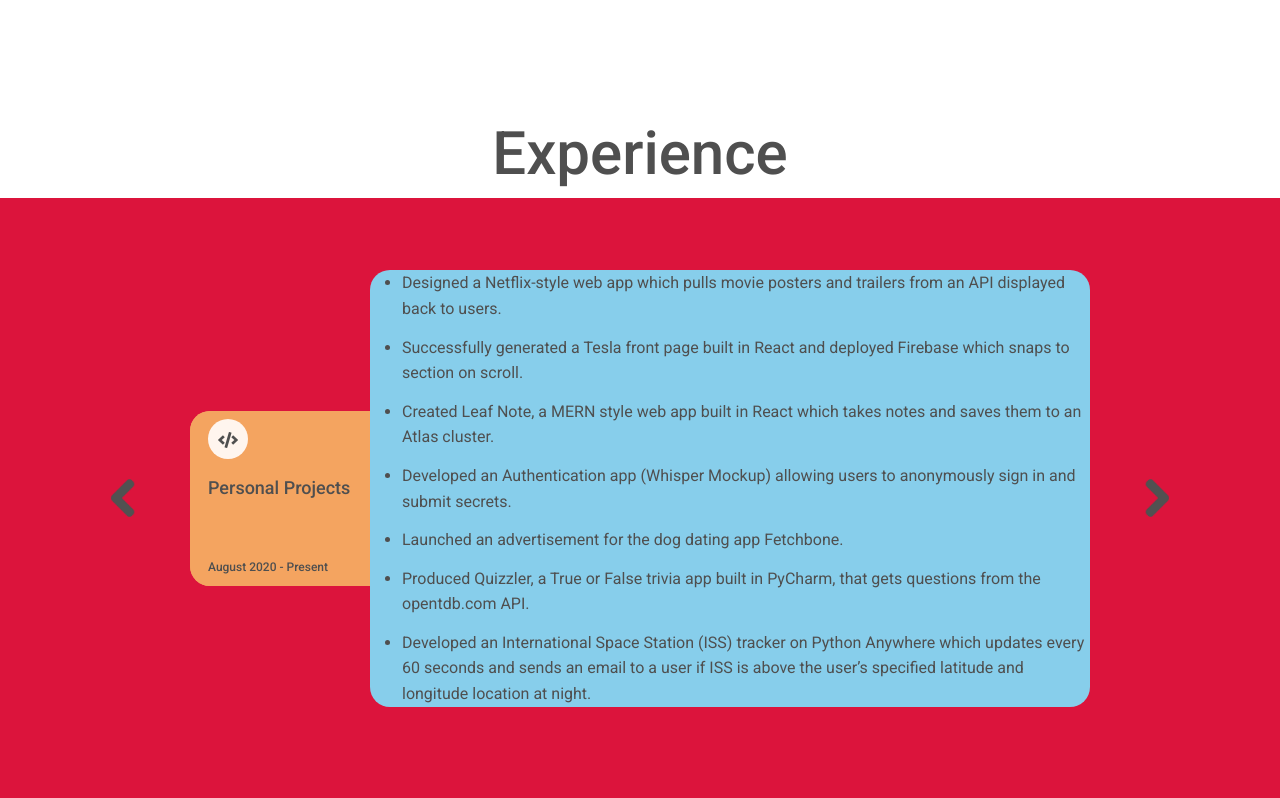
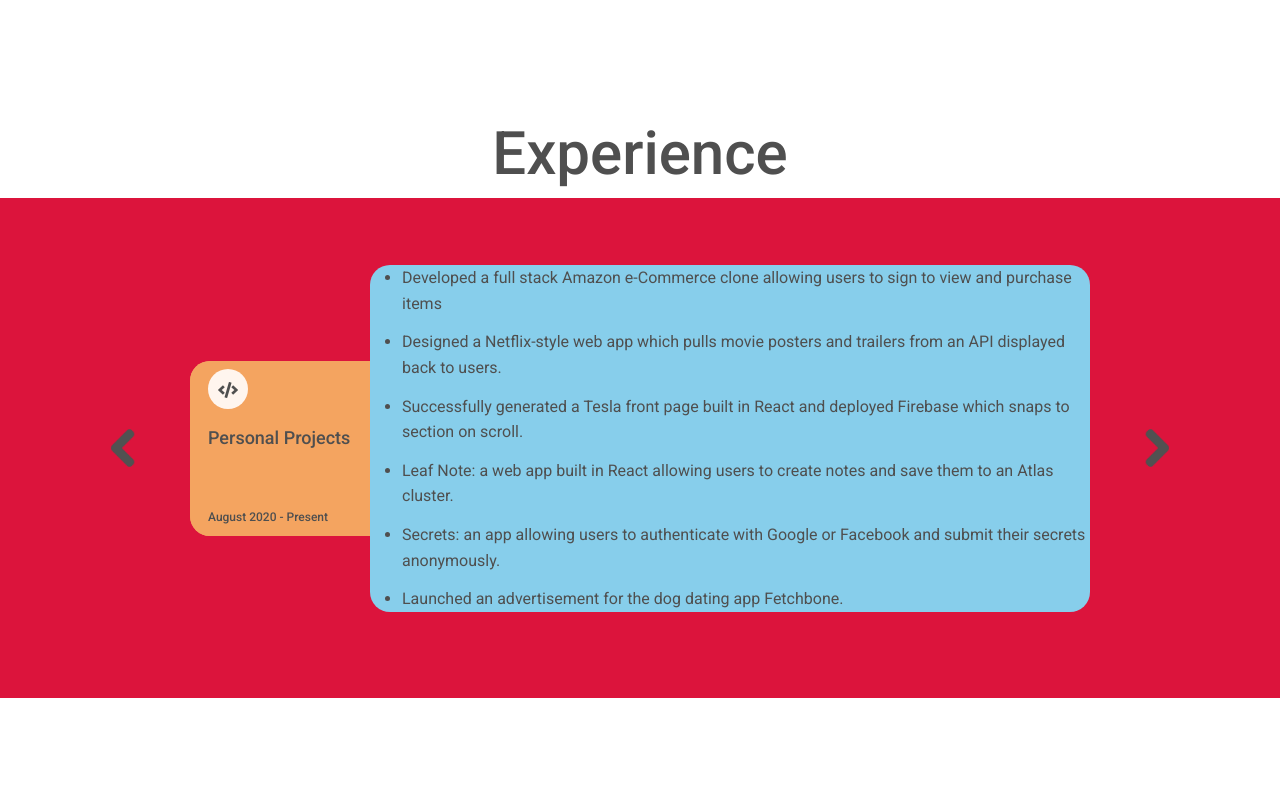
Before and after one commit to jNembhard/Portfolio, a React (Create React App) app: page / in a window 1280 px wide. Shown: the part 1282-2080 px from the top of the page. Built offline with nearby package versions, Linux system fonts and the light colour scheme.

Commit message:
Resume edits and styling

```diff
--- a/src/components/Portfolio.js
+++ b/src/components/Portfolio.js
@@ -83,6 +83,7 @@ const PortfolioHeading = styled.h2`
   font-size: 60px;
   display: flex;
   justify-content: center;
+
   @media (max-width: 768px) {
     font-size: 55px;
   }
--- a/src/components/Resume.js
+++ b/src/components/Resume.js
@@ -66,44 +66,42 @@ function Resume() {
 export default Resume;
 
 const SliderWrap = styled.div`
+  height: 1000px;
   margin-bottom: 150px;
-  overflow: hidden;
-  @media (max-width: 897px) {
-    height: 1750px;
-    margin-bottom: 100px;
-  }
 
-  @media (max-width: 812px) {
-    height: 2150px;
-  }
-
-  @media (max-width: 762px) {
+  @media (max-width: 768px) {
     height: 1800px;
   }
 
-  @media (max-width: 600px) {
-    height: 2000px;
+  @media (max-width: 500px) {
+    height: 2650px;
   }
 
-  @media (max-width: 500px) {
-    height: 2450px;
-    margin-bottom: 100px;
+  @media (max-width: 376px) {
+    height: 3200px;
   }
-  @media only screen and (max-width: 896px) and (orientation: landscape) {
-    width: 880px;
+
+  @media (max-width: 321px) {
+    height: 4300px;
   }
 `;
+
 const SliderContainer = styled.div`
+  background-color: crimson;
+  height: 500px;
   display: flex;
+  position: absolute;
   align-items: center;
   justify-content: center;
-  background-color: crimson;
-  height: 600px;
+  overflow: hidden;
   position: relative;
+  left: 0;
+  transition: all 1s ease-out;
 
   & .arrow {
     height: 50px;
     position: absolute;
+    cursor: pointer;
   }
   & .left {
     left: 100px;
@@ -113,37 +111,25 @@ const SliderContainer = styled.div`
     right: 100px;
   }
 
-  @media (max-width: 1171px) {
-    & .left {
-      left: 30px;
-    }
-    & .right {
-      right: 30px;
-    }
-  }
-
-  @media (max-width: 897px) {
-    height: 1675px;
+  @media (max-width: 768px) {
     flex-direction: column;
+    top: 0;
+    height: 1300px;
     & .arrow {
       display: none;
     }
   }
 
-  @media (max-width: 812px) {
-    height: 2150px;
+  @media (max-width: 500px) {
+    height: 2250px;
   }
 
-  @media (max-width: 762px) {
-    height: 1800px;
+  @media (max-width: 376px) {
+    height: 3200px;
   }
 
-  @media (max-width: 600px) {
-    height: 2000px;
-  }
-
-  @media (max-width: 500px) {
-    height: 2450px;
+  @media (max-width: 321px) {
+    height: 4300px;
   }
 `;
 
@@ -151,10 +137,8 @@ const ResumeHeading = styled.h2`
   font-size: 60px;
   display: flex;
   justify-content: center;
-  @media (max-width: 897px) {
-    font-size: 55px;
-  }
 `;
+
 const Slider = styled.div`
   height: 350px;
   display: flex;
@@ -162,12 +146,15 @@ const Slider = styled.div`
   left: 0;
   transform: translateX(${(props) => -props.currentSlider * 100}vw);
   transition: all 1s ease-out;
-  @media (max-width: 896px) {
-    height: 73%;
+
+  @media (max-width: 768px) {
+    height: 800px;
+    justify-content: center;
     flex-direction: column;
   }
+
   @media (max-width: 500px) {
-    height: 70%;
+    height: 1200px;
   }
 `;
 
@@ -176,35 +163,34 @@ const Container = styled.div`
   display: flex;
   align-items: center;
   justify-content: center;
-  @media (max-width: 896px) {
-    margin-bottom: 50px;
-    padding-right: 200px;
-  }
-
-  @media (max-width: 895px) {
-    width: 90%;
-    margin-bottom: 80px;
-    padding-right: 50px;
-  }
-
-  @media (max-width: 812px) {
-    width: 80%;
-    margin-bottom: 100px;
-    padding-right: 20px;
-  }
-
-  @media (max-width: 762px) {
-    width: 70%;
-    margin-bottom: 120px;
-  }
-
-  @media (max-width: 600px) {
-    width: 100vw;
-    margin-bottom: 180px;
+  /* background-color: white;
+  border: 8px solid #b22222; */
+  @media (max-width: 768px) {
+    height: 50%;
+    width: 95vw;
+    padding-bottom: 400px;
   }
 
   @media (max-width: 500px) {
-    margin-bottom: 50px;
+    padding-bottom: 150px;
+    height: 80%;
+  }
+
+  @media (max-width: 420px) {
+    padding-bottom: 300px;
+    height: 60%;
+  }
+
+  @media (max-width: 412px) {
+    padding-bottom: 350px;
+  }
+
+  @media (max-width: 376px) {
+    padding-bottom: 830px;
+  }
+
+  @media (max-width: 321px) {
+    padding-bottom: 1100px;
   }
 `;
 
@@ -216,16 +202,15 @@ const Item = styled.div`
   display: flex;
   align-items: center;
   justify-content: center;
-  @media (max-width: 897px) {
-    width: 90%;
-    height: 217px;
-    margin: 5px 0;
-    margin-bottom: 180px;
+
+  @media (max-width: 768px) {
+    height: 200px;
+    /* margin: 15px 0; */
+    margin-top: 50%;
   }
+
   @media (max-width: 500px) {
-    width: 95%;
-    height: 250px;
-    margin-bottom: 400px;
+    margin-top: 50%;
   }
 `;
 const Left = styled.div`
@@ -238,8 +223,19 @@ const Left = styled.div`
   display: flex;
   align-items: center;
   justify-content: center;
-  @media (max-width: 897px) {
+
+  @media (max-width: 768px) {
     flex: 3;
+  }
+
+  @media (max-width: 500px) {
+    flex: 4;
+    height: 240px;
+  }
+
+  @media (max-width: 320px) {
+    flex: 5;
+    /* height: 320px; */
   }
 `;
 
@@ -252,14 +248,15 @@ const Right = styled.div`
   ul > li {
     margin-top: -3px;
   }
-  @media (max-width: 897px) {
-    height: 70%;
-  }
 `;
 
 const RightContainer = styled.div`
   flex: 8;
   justify-content: space-around;
+
+  @media (max-width: 768px) {
+    flex: 9;
+  }
 `;
 
 const LeftContainer = styled.div`
--- a/src/components/data/experienceDatasets.js
+++ b/src/components/data/experienceDatasets.js
@@ -8,36 +8,30 @@ const experienceDatasets = [
     achievements: [
       {
         id: 1,
+        item: "Developed a full stack Amazon e-Commerce clone allowing users to sign to view and purchase items",
+      },
+      {
+        id: 2,
         item: "Designed a Netflix-style web app which pulls movie posters and trailers from an API displayed back to users.",
       },
 
       {
-        id: 2,
+        id: 3,
         item: "Successfully generated a Tesla front page built in React and deployed Firebase which snaps to section on scroll.",
       },
 
       {
-        id: 3,
-        item: "Created Leaf Note, a MERN style web app built in React which takes notes and saves them to an Atlas cluster.",
+        id: 4,
+        item: "Leaf Note: a web app built in React allowing users to create notes and save them to an Atlas cluster.",
       },
 
       {
-        id: 4,
-        item: "Developed an Authentication app (Whisper Mockup) allowing users to anonymously sign in and submit secrets.",
+        id: 5,
+        item: "Secrets: an app allowing users to authenticate with Google or Facebook and submit their secrets anonymously.",
       },
       {
-        id: 5,
+        id: 6,
         item: "Launched an advertisement for the dog dating app Fetchbone.",
-      },
-
-      {
-        id: 6,
-        item: "Produced Quizzler, a True or False trivia app built in PyCharm, that gets questions from the opentdb.com API.",
-      },
-
-      {
-        id: 7,
-        item: "Developed an International Space Station (ISS) tracker on Python Anywhere which updates every 60 seconds and sends an email to a user if ISS is above the user’s specified latitude and longitude location at night.",
       },
     ],
   },
```
